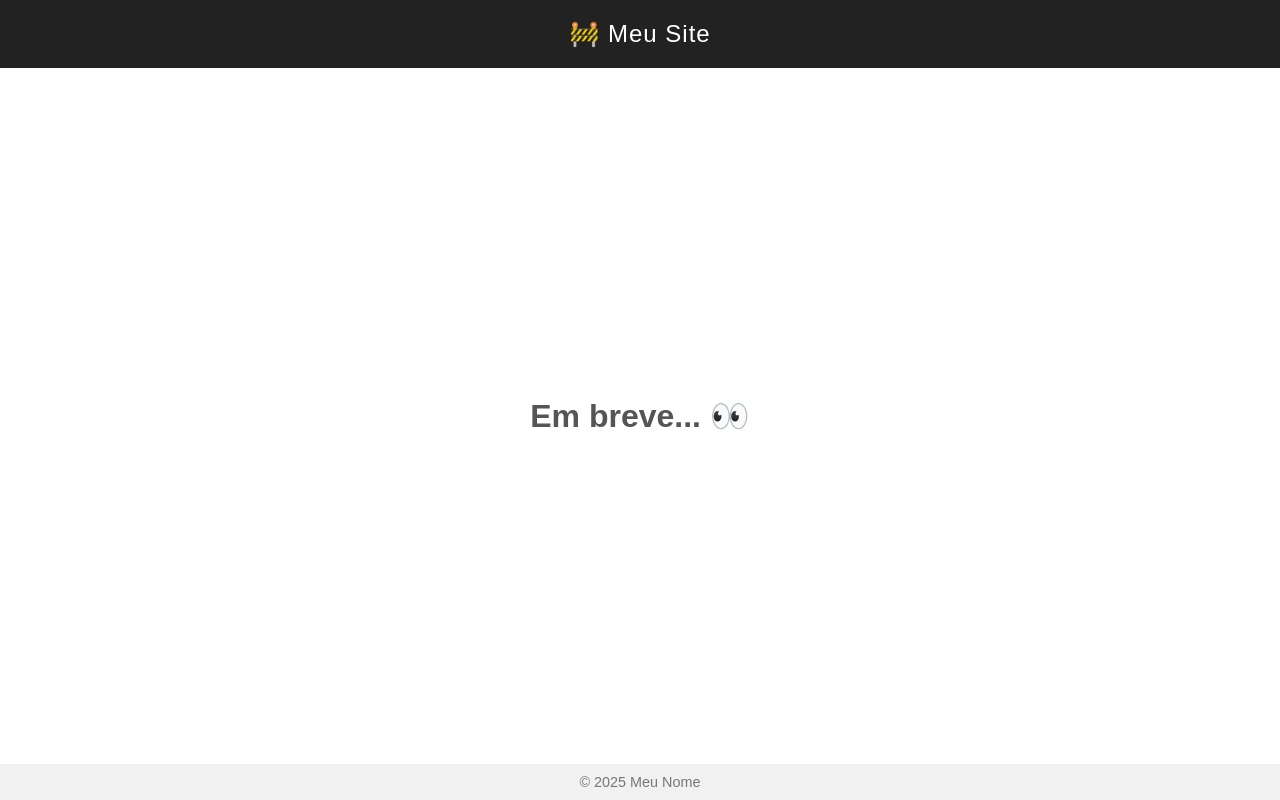
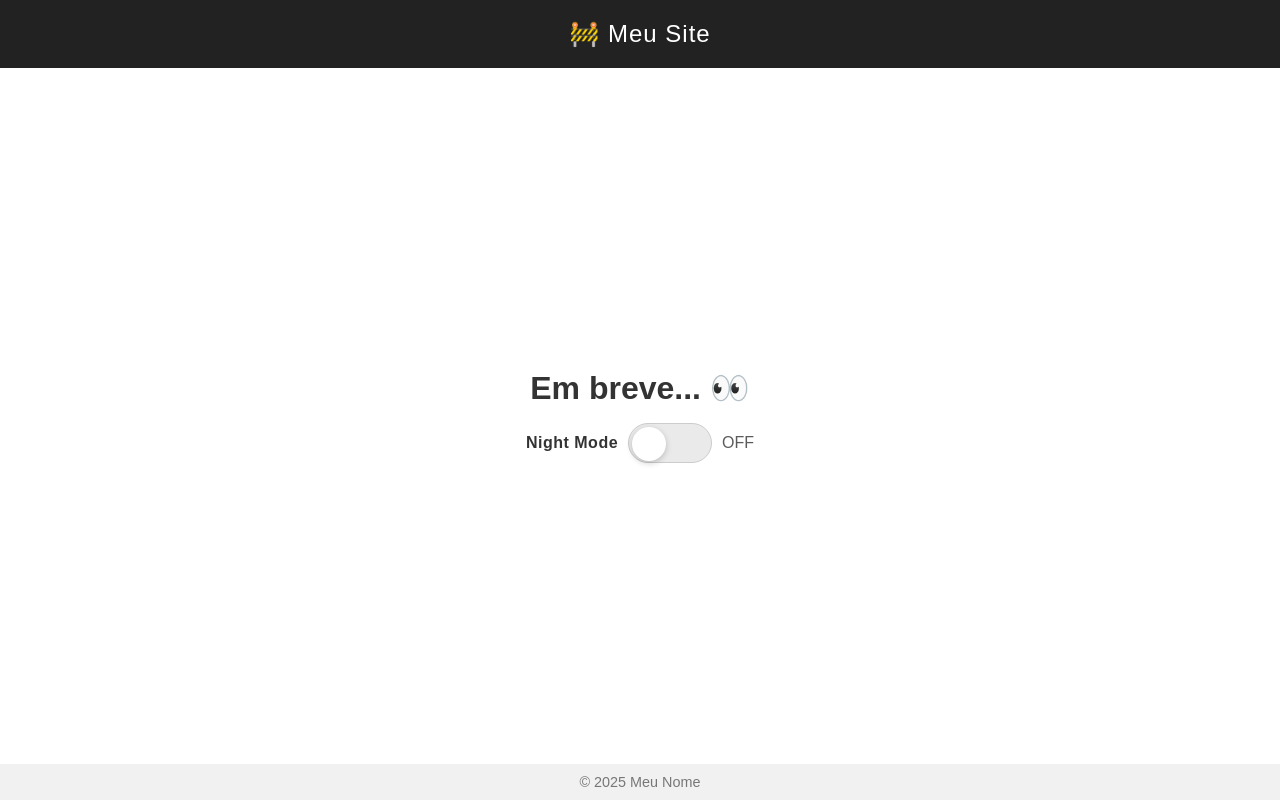
Before and after one commit to aandersondemelo/aandersondemelo.github.io, a plain HTML site: page index.html in a window 1280 px wide. Drawn offline with Linux system fonts and the light colour scheme; a web font is replaced by a local one.

Commit message:
Update index.html
add button night mode

```diff
--- a/index.html
+++ b/index.html
@@ -5,49 +5,131 @@
     <meta name="viewport" content="width=device-width, initial-scale=1" />
     <title>Meu Site</title>
 
-    <!-- Importa a fonte Liberation Sans Narrow do Google Fonts -->
+    <!-- Fonte -->
     <link href="https://fonts.googleapis.com/css2?family=Liberation+Sans+Narrow:wght@400;700&display=swap" rel="stylesheet" />
 
     <style>
+      :root {
+        --bg: #ffffff;
+        --fg: #333333;
+        --muted: #777777;
+        --header-bg: #222222;
+        --header-fg: #ffffff;
+        --footer-bg: #f1f1f1;
+      }
+
+      body.dark {
+        --bg: #000000;
+        --fg: #e9e9e9;
+        --muted: #bdbdbd;
+        --header-bg: #000000;
+        --header-fg: #f5f5f5;
+        --footer-bg: #0f0f0f;
+      }
+
+      * { box-sizing: border-box; }
       body {
         margin: 0;
         font-family: "Liberation Sans Narrow", Arial, Helvetica, sans-serif;
-        background: #ffffff;
-        color: #333;
+        background: var(--bg);
+        color: var(--fg);
         display: flex;
         flex-direction: column;
-        height: 100vh;
+        min-height: 100vh;
+        transition: background 0.25s ease, color 0.25s ease;
       }
 
       header {
-        background-color: #222;
-        color: white;
+        background-color: var(--header-bg);
+        color: var(--header-fg);
         padding: 20px;
         text-align: center;
         font-size: 1.5rem;
         letter-spacing: 1px;
+        transition: background 0.25s ease, color 0.25s ease;
       }
 
       main {
         flex: 1;
-        display: flex;
-        align-items: center;
-        justify-content: center;
+        display: grid;
+        place-items: center;
+        padding: 24px;
+      }
+
+      .center-stack {
+        display: grid;
+        gap: 16px;
+        justify-items: center;
       }
 
       .coming-soon {
         text-align: center;
         font-size: 2rem;
-        font-weight: bold;
-        color: #555;
+        font-weight: 700;
+        color: var(--fg);
       }
 
       footer {
-        background-color: #f1f1f1;
+        background-color: var(--footer-bg);
         text-align: center;
         padding: 10px;
         font-size: 0.9rem;
-        color: #777;
+        color: var(--muted);
+        transition: background 0.25s ease, color 0.25s ease;
+      }
+
+      /* Botão ON/OFF */
+      .mode-toggle {
+        display: inline-flex;
+        align-items: center;
+        gap: 10px;
+        font-size: 1rem;
+        user-select: none;
+      }
+
+      .switch {
+        position: relative;
+        width: 84px;
+        height: 40px;
+        border-radius: 100px;
+        border: 1px solid #ccc;
+        background: #eaeaea;
+        transition: background 0.25s ease, border-color 0.25s ease;
+        cursor: pointer;
+        outline: none;
+      }
+      body.dark .switch {
+        background: #1b1b1b;
+        border-color: #3a3a3a;
+      }
+
+      .knob {
+        position: absolute;
+        top: 3px;
+        left: 3px;
+        width: 34px;
+        height: 34px;
+        border-radius: 50%;
+        background: #ffffff;
+        box-shadow: 0 2px 6px rgba(0,0,0,.2);
+        transition: left 0.25s ease, background 0.25s ease;
+      }
+      body.dark .knob {
+        left: 47px;
+        background: #e6e6e6;
+      }
+
+      .label {
+        font-weight: 700;
+        letter-spacing: .5px;
+      }
+      .state {
+        font-variant-numeric: tabular-nums;
+        opacity: .8;
+      }
+
+      .switch:focus-visible {
+        box-shadow: 0 0 0 3px rgba(0, 123, 255, .35);
       }
     </style>
   </head>
@@ -55,9 +137,52 @@
     <header>🚧 Meu Site</header>
 
     <main>
-      <div class="coming-soon">Em breve... 👀</div>
+      <div class="center-stack">
+        <div class="coming-soon">Em breve... 👀</div>
+
+        <div class="mode-toggle">
+          <span class="label">Night Mode</span>
+          <button
+            id="toggle"
+            class="switch"
+            type="button"
+            role="switch"
+            aria-checked="false"
+            aria-label="Alternar Night Mode"
+          >
+            <span class="knob" aria-hidden="true"></span>
+          </button>
+          <span id="stateTxt" class="state">OFF</span>
+        </div>
+      </div>
     </main>
 
     <footer>© 2025 Meu Nome</footer>
+
+    <script>
+      const btn = document.getElementById('toggle');
+      const stateTxt = document.getElementById('stateTxt');
+
+      // Função para aplicar modo
+      function setMode(on, persist = true) {
+        document.body.classList.toggle('dark', on);
+        btn.setAttribute('aria-checked', on ? 'true' : 'false');
+        stateTxt.textContent = on ? 'ON' : 'OFF';
+        if (persist) {
+          localStorage.setItem('nightMode', on ? 'on' : 'off');
+        }
+      }
+
+      // Ao clicar no botão
+      btn.addEventListener('click', () => {
+        const isOn = document.body.classList.contains('dark');
+        setMode(!isOn);
+      });
+
+      // Lê preferência salva no localStorage
+      const saved = localStorage.getItem('nightMode');
+      if (saved === 'on') setMode(true, false);
+      else setMode(false, false);
+    </script>
   </body>
 </html>
```
